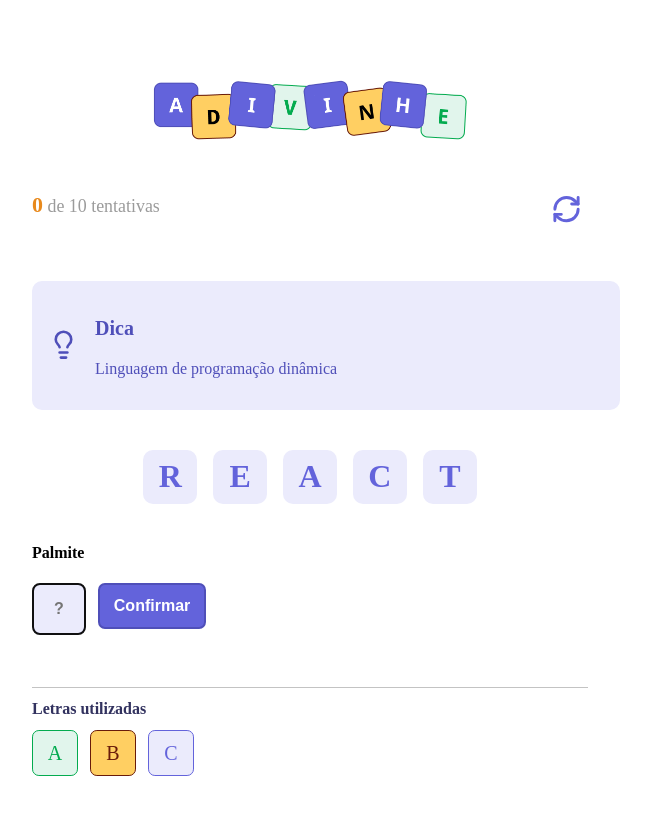
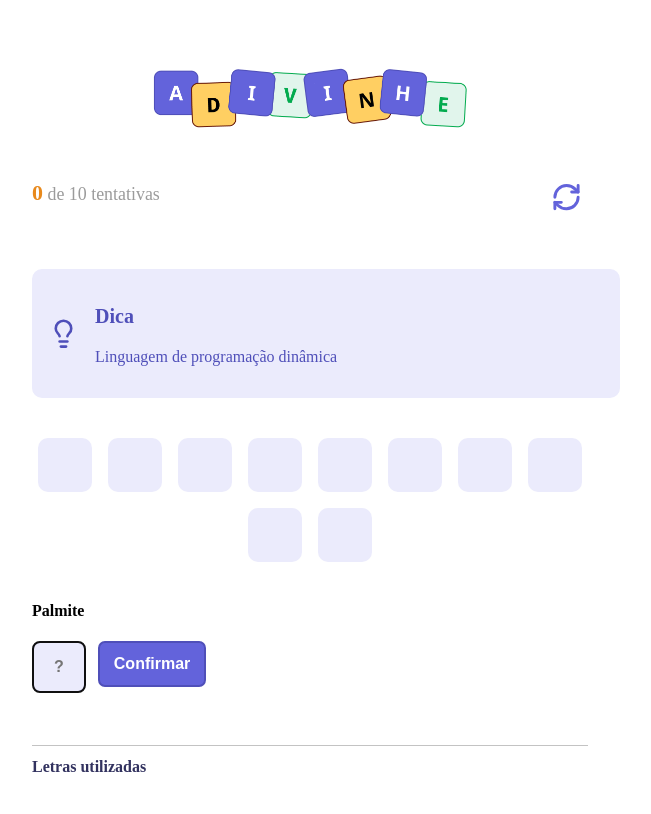
Before and after one commit to bdancost/React-Projects, a React (Vite) app: page / in a window 1280 px wide. Shown: the top 814 px of the page, without its empty margins (330-981 px from the left). Built offline with nearby package versions, Linux system fonts and the light colour scheme; the HTML template or start-up script is replaced by a standard one.

Commit message:
Listando letras utilizadas

```diff
--- a/src/App.tsx
+++ b/src/App.tsx
@@ -1,6 +1,7 @@
 import styles from './App.module.css'
 import { useEffect, useState } from 'react'
-import { WORDS, Challenge } from './utils/words'
+import type { Challenge } from './utils/words'
+import { WORDS } from './utils/words'
 
 import { Header } from './components/Header'
 import { Tip } from './components/Tip'
@@ -8,10 +9,11 @@
 import { Input } from './components/Input'
 import { Button } from './components/Button'
 import { LettersUsed } from './components/LettersUsed'
-
+import type { LettersUsedProps } from './components/LettersUsed'
 export default function App() {
   const [attempts, setAttempts] = useState(0)
   const [letter, setLetter] = useState('')
+  const [lettersUsed, setLettersUsed] = useState<LettersUsedProps[]>([])
   const [challenge, setChallenge] = useState<Challenge | null>(null)
 
   function handleRestartGame() {
@@ -32,6 +34,10 @@
     startGame()
   }, [])
 
+  if (!challenge) {
+    return
+  }
+
   return (
     <div className={styles.container}>
       <main>
@@ -40,11 +46,9 @@
         <Tip tip="Linguagem de programação dinâmica" />
 
         <div className={styles.word}>
-          <Letter value="R" />
-          <Letter value="e" />
-          <Letter value="a" />
-          <Letter value="c" />
-          <Letter value="t" />
+          {challenge.word.split('').map(() => (
+            <Letter value="" />
+          ))}
         </div>
 
         <h4>Palmite</h4>
@@ -54,7 +58,7 @@
           <Button title="Confirmar" />
         </div>
 
-        <LettersUsed />
+        <LettersUsed data={lettersUsed} />
       </main>
     </div>
   )
--- a/src/components/LettersUsed/index.tsx
+++ b/src/components/LettersUsed/index.tsx
@@ -2,15 +2,24 @@
 
 import { Letter } from '../Letter'
 
-export function LettersUsed() {
+export type LettersUsedProps = {
+  value: string
+  correct: boolean
+}
+
+type Props = {
+  data: LettersUsedProps[]
+}
+
+export function LettersUsed({ data }: Props) {
   return (
     <div className={styles.lettersUsed}>
       <h5>Letras utilizadas</h5>
 
       <div>
-        <Letter value="A" size="small" color="correct" />
-        <Letter value="B" size="small" color="wrong" />
-        <Letter value="C" size="small" />
+        {data.map(({ value, correct }) => (
+          <Letter value={value} size="small" color={correct ? 'correct' : 'wrong'} />
+        ))}
       </div>
     </div>
   )
```
